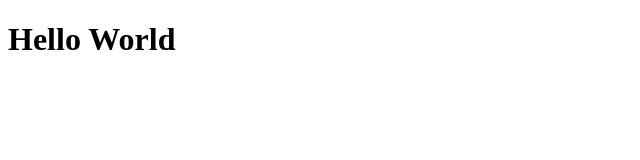
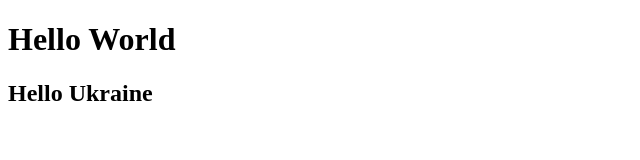
Before and after one commit to DabS1792/study_first_proj, a plain HTML site: page index.html in a window 1280 px wide. Shown: the whole page, without its empty margins (0-640 px from the left). Drawn offline with Linux system fonts and the light colour scheme.

Commit message:
third commit

```diff
--- a/index.html
+++ b/index.html
@@ -9,6 +9,7 @@
 </head>
 
 <h1>Hello World</h1>
+<h2>Hello Ukraine</h2>
 
 <script src="main.js"></script>
 
```
